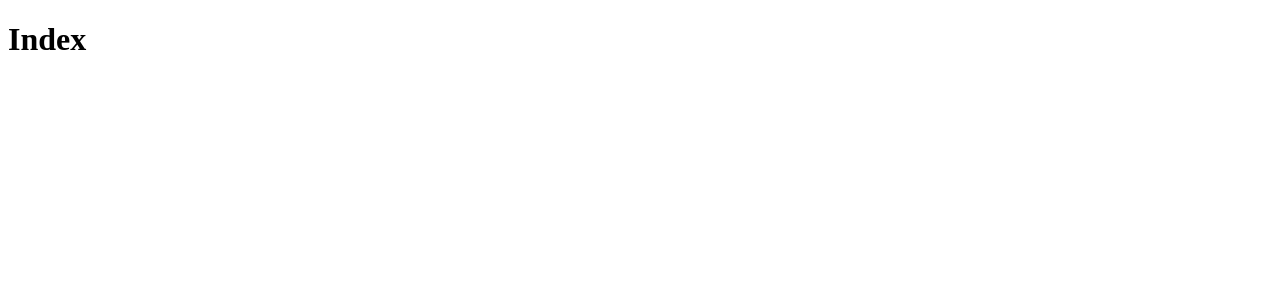
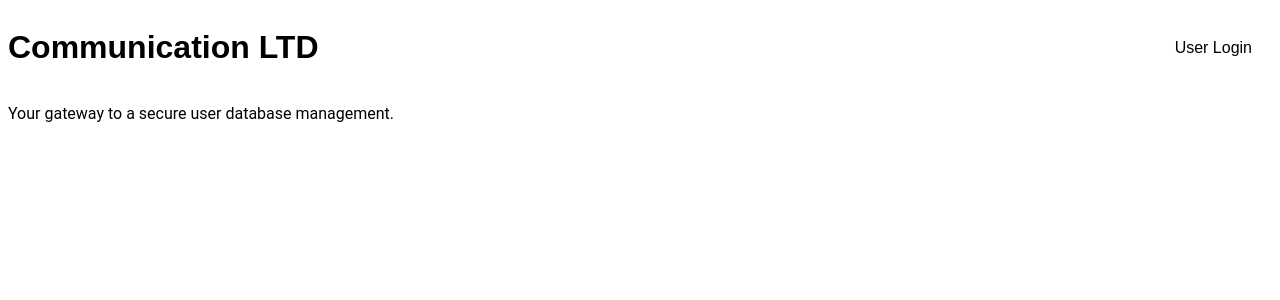
Before and after one commit to Ofir7909/computerSecurityProject, a Django app: page / in a window 1280 px wide. Before the commit the part shown is almost empty. Shown: the top 300 px of the page. Run offline with Django 5.2, Linux system fonts and the light colour scheme.

Commit message:
Added static folder for styles, Changed base.html to affect the font of all pages, index(homepage) added.

```diff
--- a/securityProject/settings.py
+++ b/securityProject/settings.py
@@ -51,6 +51,12 @@ MIDDLEWARE = [
 ]
 
 ROOT_URLCONF = 'securityProject.urls'
+
+STATIC_URL = '/static/'
+
+STATICFILES_DIRS = [
+    BASE_DIR / "static",
+]
 
 TEMPLATES = [
     {
--- /dev/null
+++ b/static/css/styles.css
@@ -0,0 +1,5 @@
+
+
+body , h1{
+    font-family: 'Roboto', Arial, sans-serif;
+}
--- a/website/templates/base.html
+++ b/website/templates/base.html
@@ -1,3 +1,4 @@
+{% load static %}
 <!DOCTYPE html>
 <html lang="en">
 
@@ -9,6 +10,8 @@
         {% block title %}Local Library{% endblock %}
     </title>
 
+    <link rel="stylesheet" href="{% static 'css/styles.css' %}">
+
 </head>
 
 <body>
--- a/website/templates/index.html
+++ b/website/templates/index.html
@@ -3,7 +3,36 @@
 {% block title %}Index page{% endblock %}
 
 {% block content %}
-<h1>Index</h1>
+<style>
+.header-container {
+    display: flex;
+    justify-content: space-between;
+    align-items: center;
+}
+.h1 {
+    margin: 0;
+}
+.button {
+    display: inline-block;
+    padding: 10px 20px;
+    font-size: 16px;
+    color: rgb(0, 0, 0);
+    text-decoration: none;
+    border-radius: 5px;
+    font-family: Arial, sans-serif;
+}
+.button:hover {
+    background-color: darkblue;
+}
+</style>
+
+<div class="header-container">
+<h1 style="font-family: Arial, sans-serif;">Communication LTD</h1>
+<a href="http://127.0.0.1:8000/login/" class="button">User Login</a>
+
+</div>
+
 <p>
+    Your gateway to a secure user database management.
 </p>
 {% endblock %}
```
